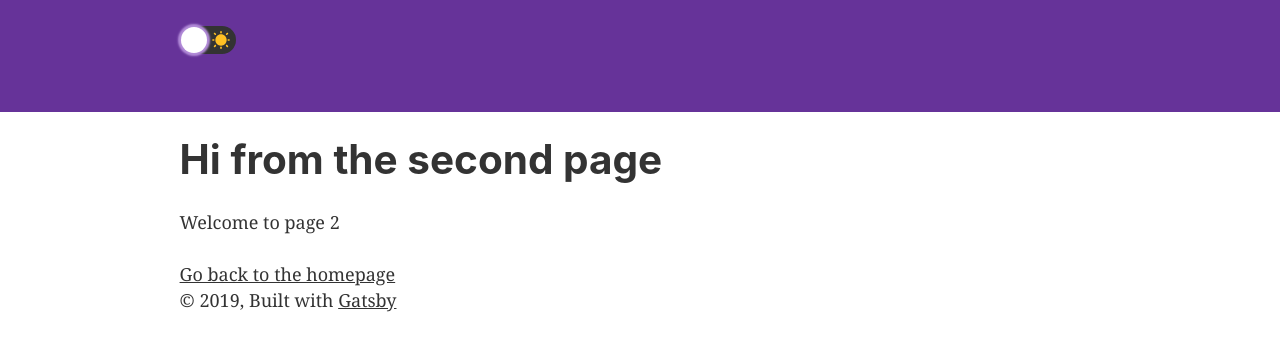
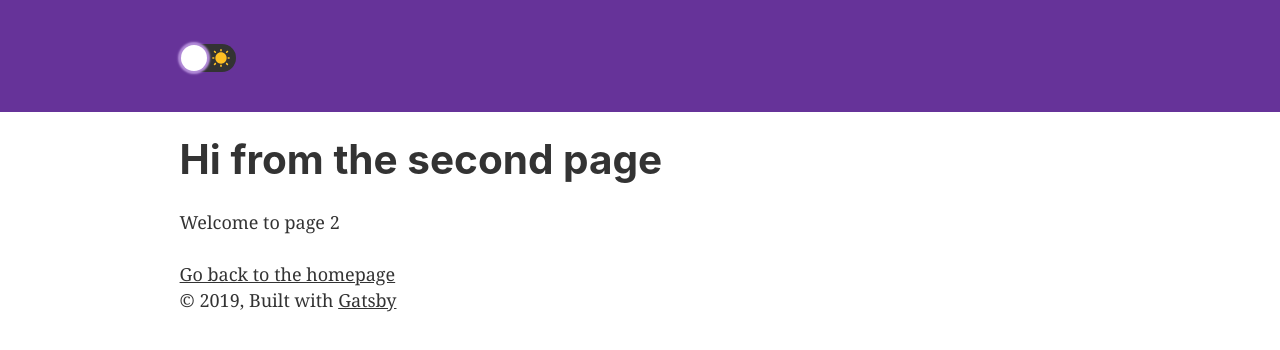
Before and after one commit to ptkmc/theme-toggle-tutorial, a Gatsby site: page /page-2 in a window 1280 px wide. Built offline with nearby package versions, Linux system fonts and the light colour scheme; Gatsby itself is replaced by a stand-in of ours.

Commit message:
add margin styling to Switch

```diff
--- a/src/components/header.js
+++ b/src/components/header.js
@@ -32,6 +32,7 @@ const Header = ({ siteTitle, theme }) => (
         </Link>
 
       </h1>
+      <div style={{ marginTop: '1em', marginBottom: '-1em' }}>
         <Switch
           onChange={() =>
             theme.updateTheme(theme.name === "light" ? "dark" : "light")
@@ -45,6 +46,7 @@ const Header = ({ siteTitle, theme }) => (
           activeBoxShadow="0 0 2px 3px #dfb3e6"
         />
       </div>
+    </div>
   </header >
 )
 
```
Lines whose indentation alone changed are shown as unchanged.
